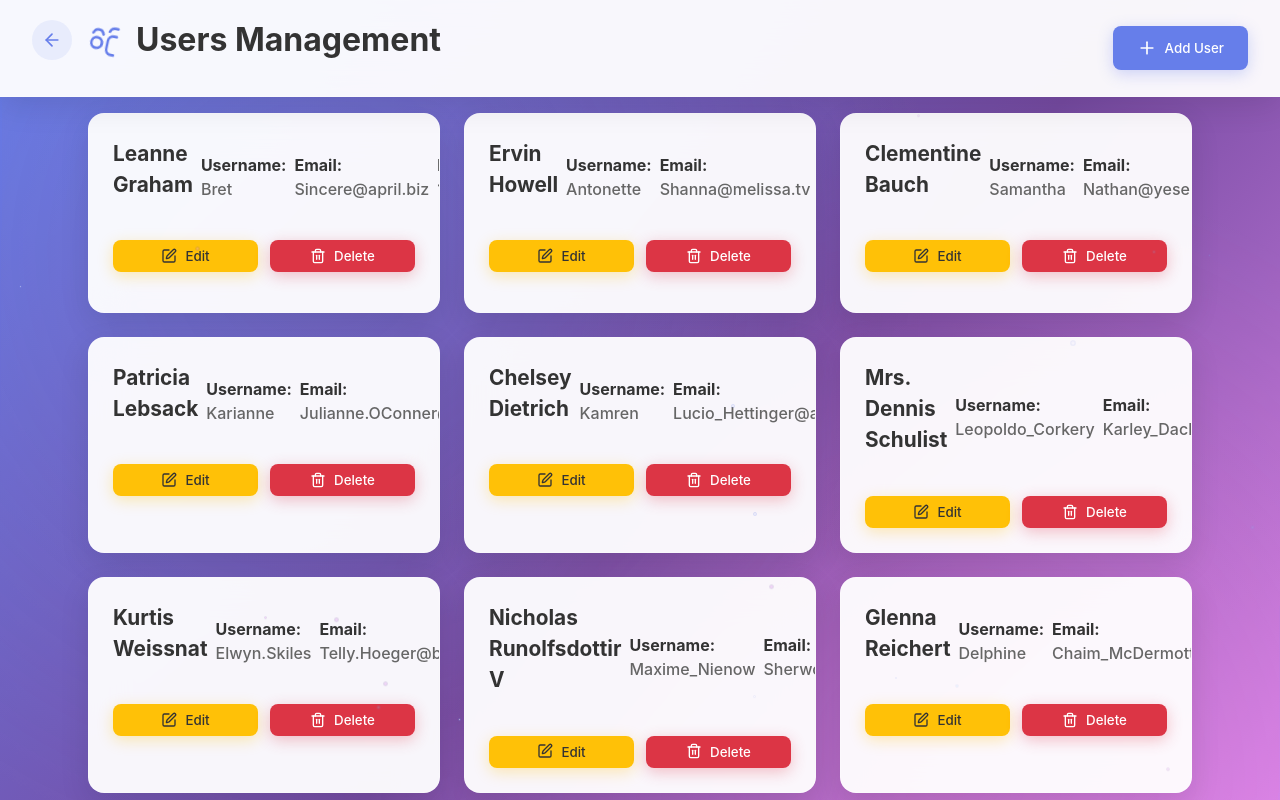
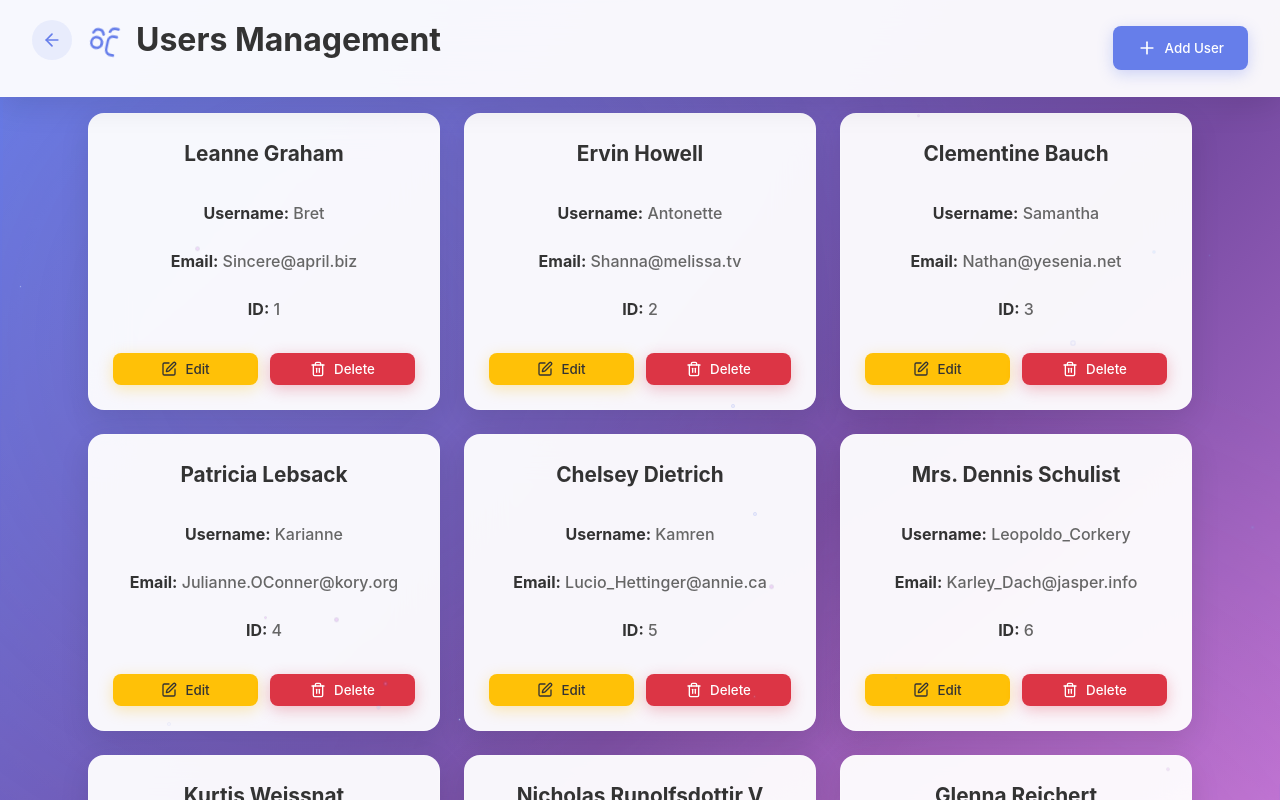
Before and after one commit to ZehraGnbz/davinci_phase1, a React (Vite) app: page / in a window 1280 px wide. Both pictures are taken after a click on the button "View Users". Shown: the top 800 px of the page. Built offline with nearby package versions, Linux system fonts and the light colour scheme; no server answers.

Commit message:
Fix card overflow and content display issues - ensure all content is visible

```diff
--- a/src/components/PostList.css
+++ b/src/components/PostList.css
@@ -240,6 +240,7 @@
   grid-template-columns: repeat(auto-fill, minmax(350px, 1fr));
   gap: 1.5rem;
   padding: 0 1rem;
+  align-items: start;
 }
 
 @media (max-width: 768px) {
@@ -266,24 +267,26 @@
   box-shadow: 0 10px 30px rgba(0, 0, 0, 0.1);
   transition: all 0.4s cubic-bezier(0.4, 0, 0.2, 1);
   position: relative;
-  overflow: hidden;
+  overflow: visible;
   border: 1px solid rgba(255, 255, 255, 0.2);
-  min-height: 200px;
+  min-height: 250px;
   display: flex;
   flex-direction: column;
+  word-wrap: break-word;
+  overflow-wrap: break-word;
 }
 
 @media (max-width: 768px) {
   .post-card {
     padding: 1rem;
-    min-height: 180px;
+    min-height: 220px;
   }
 }
 
 @media (max-width: 480px) {
   .post-card {
     padding: 0.75rem;
-    min-height: 160px;
+    min-height: 200px;
   }
 }
 
@@ -294,6 +297,7 @@
 
 .post-header {
   margin-bottom: 1rem;
+  flex: 1;
 }
 
 .post-header h3 {
@@ -302,6 +306,8 @@
   font-size: 1.3rem;
   margin-bottom: 0.75rem;
   line-height: 1.4;
+  word-wrap: break-word;
+  overflow-wrap: break-word;
 }
 
 .post-meta {
@@ -322,6 +328,7 @@
   gap: 0.5rem;
   color: #667eea;
   font-weight: 500;
+  flex-wrap: wrap;
 }
 
 .user-id {
@@ -332,12 +339,16 @@
 
 .post-body {
   margin-bottom: 1.5rem;
+  flex: 1;
 }
 
 .post-body p {
   color: #666;
   line-height: 1.6;
   margin: 0;
+  word-wrap: break-word;
+  overflow-wrap: break-word;
+  hyphens: auto;
 }
 
 .post-actions {
--- a/src/components/UserList.css
+++ b/src/components/UserList.css
@@ -248,10 +248,11 @@
 
 .users-grid {
   display: grid;
-  grid-template-columns: repeat(auto-fill, minmax(300px, 1fr));
+  grid-template-columns: repeat(auto-fill, minmax(320px, 1fr));
   gap: 1.5rem;
   animation: fadeInUp 0.8s ease-out;
   padding: 0 1rem;
+  align-items: start;
 }
 
 @media (max-width: 768px) {
@@ -289,25 +290,27 @@
   box-shadow: 0 10px 30px rgba(0, 0, 0, 0.1);
   transition: all 0.4s cubic-bezier(0.4, 0, 0.2, 1);
   position: relative;
-  overflow: hidden;
+  overflow: visible;
   border: 1px solid rgba(255, 255, 255, 0.2);
   animation: slideInUp 0.6s ease-out;
-  min-height: 200px;
+  min-height: 250px;
   display: flex;
   flex-direction: column;
+  word-wrap: break-word;
+  overflow-wrap: break-word;
 }
 
 @media (max-width: 768px) {
   .user-card {
     padding: 1rem;
-    min-height: 180px;
+    min-height: 220px;
   }
 }
 
 @media (max-width: 480px) {
   .user-card {
     padding: 0.75rem;
-    min-height: 160px;
+    min-height: 200px;
   }
 }
 
@@ -344,17 +347,29 @@
   border-color: rgba(102, 126, 234, 0.3);
 }
 
+.user-info {
+  flex: 1;
+  display: flex;
+  flex-direction: column;
+  justify-content: space-between;
+}
+
 .user-info h3 {
   margin-top: 0;
   color: #333;
   font-size: 1.3rem;
   margin-bottom: 1rem;
+  word-wrap: break-word;
+  overflow-wrap: break-word;
 }
 
 .user-info p {
   margin: 0.5rem 0;
   color: #666;
   line-height: 1.5;
+  word-wrap: break-word;
+  overflow-wrap: break-word;
+  hyphens: auto;
 }
 
 .user-info strong {
```
